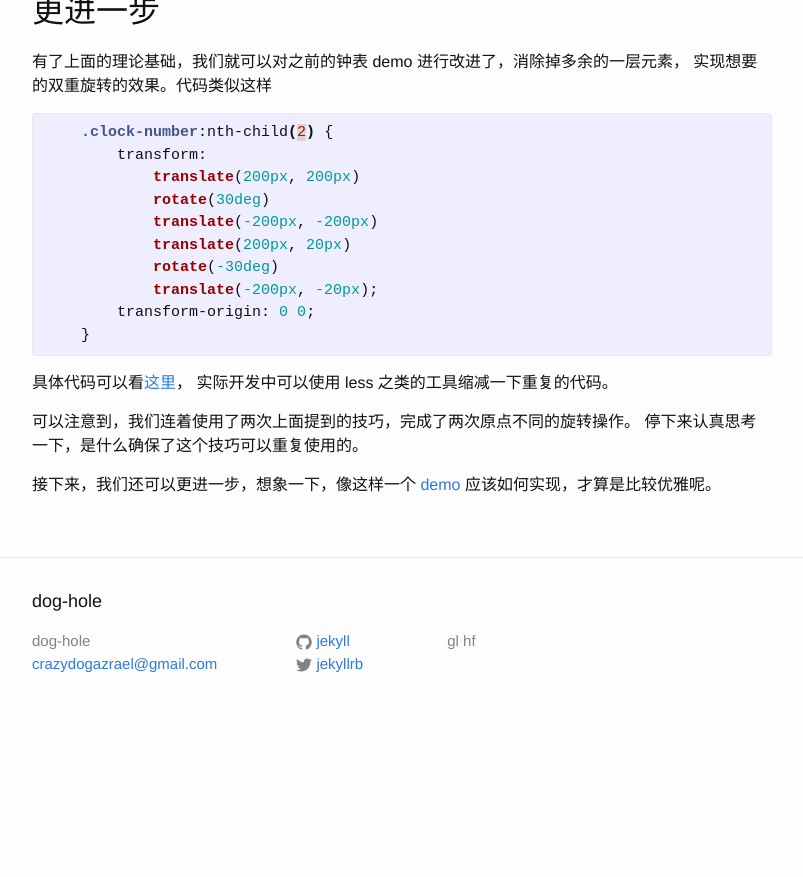
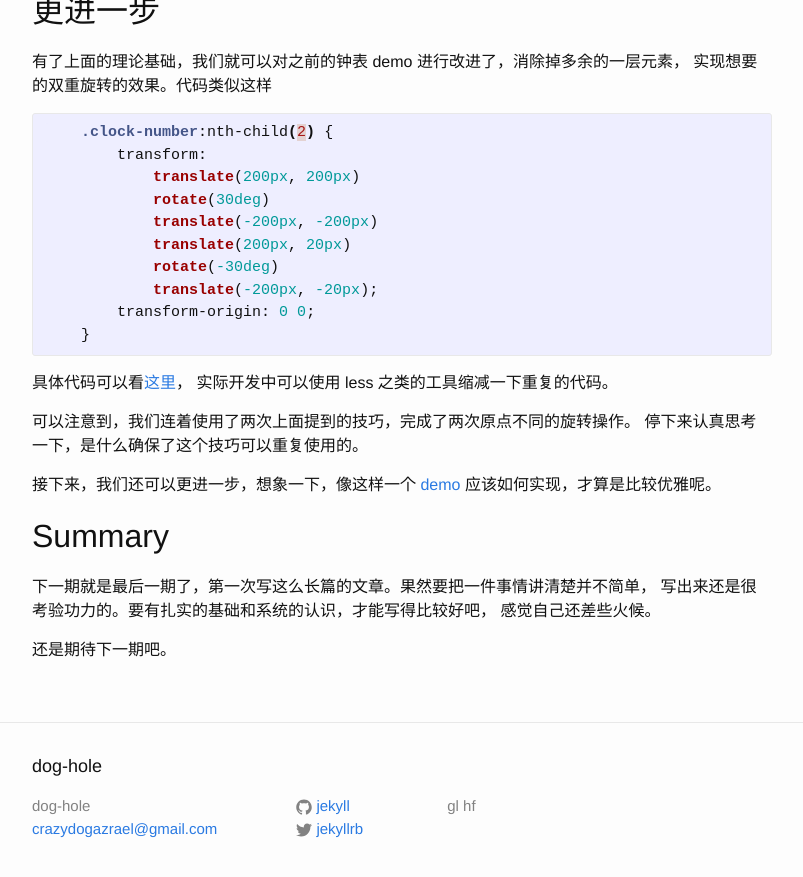
Before and after one commit to Crazydogs/Crazydogs.github.io, a Jekyll site: the page built from _posts/2017-04-19-CSS-transform-原理4.markdown, in a window 1280 px wide and 900 px high, scrolled down 2126 px. Shown: the top 877 px of the window, without its empty margins (238-1041 px from the left). Built offline with Jekyll 4.4.1, drawn with Linux system fonts in a browser that asks for light colours; before the commit the page ends 2861 px from its top, so only the background shows below that.

Commit message:
下期预告

```diff
--- a/_posts/2017-04-19-CSS-transform-原理4.markdown
+++ b/_posts/2017-04-19-CSS-transform-原理4.markdown
@@ -93,3 +93,11 @@ category: coding
 
 接下来，我们还可以更进一步，想象一下，像这样一个 [demo](http://crazydogs.github.io/staticpage/css_transform_solarsystem.html)
 应该如何实现，才算是比较优雅呢。
+
+## Summary
+
+下一期就是最后一期了，第一次写这么长篇的文章。果然要把一件事情讲清楚并不简单，
+写出来还是很考验功力的。要有扎实的基础和系统的认识，才能写得比较好吧，
+感觉自己还差些火候。
+
+还是期待下一期吧。
```
